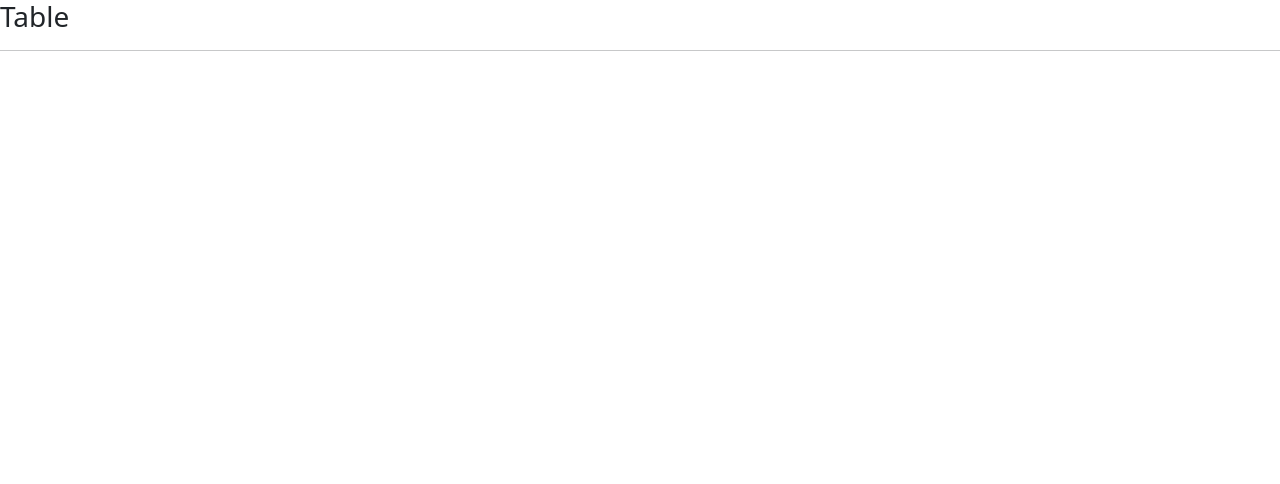
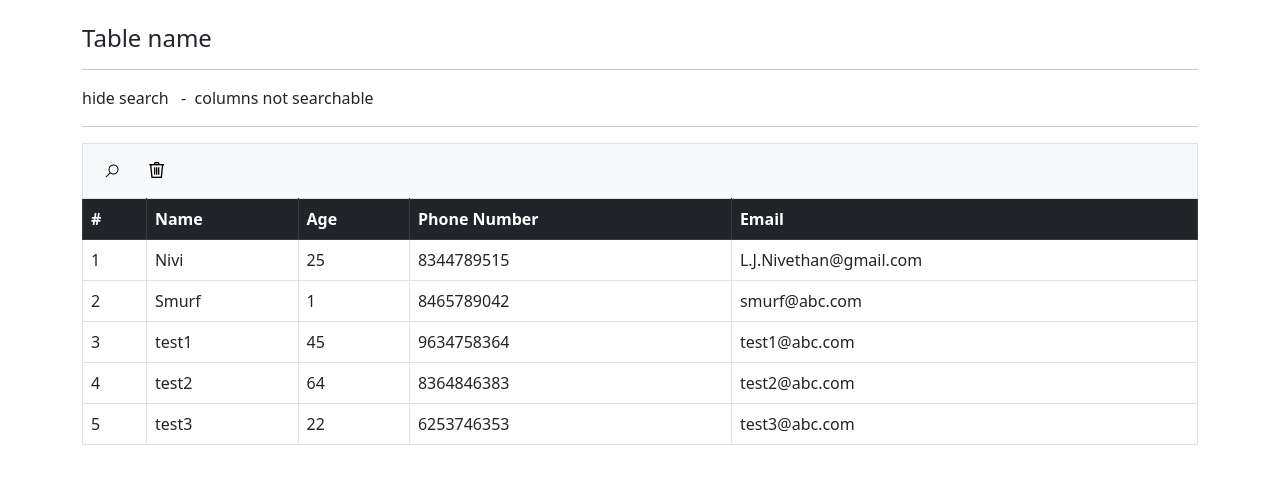
Before and after one commit to niviten/table-react-bootstrap, a React (Vite) app: page / in a window 1280 px wide. Shown: the top 484 px of the page. Built offline with nearby package versions, Linux system fonts and the light colour scheme.

Commit message:
Use CustomTable component to show table in App component

```diff
--- a/src/App.jsx
+++ b/src/App.jsx
@@ -1,8 +1,20 @@
+import CustomTable from './components/CustomTable'
+import columns from './data/columns'
+import rows from './data/rows'
+
 function App() {
+  const tableColumns = columns
+  const tableRows = rows
+
   return (
     <>
-      <h3>Table</h3>
-      <hr />
+      <br />
+      <div className='container'>
+        <CustomTable
+          tableColumns={tableColumns}
+          tableRows={tableRows}
+        />
+      </div>
     </>
   )
 }
```
